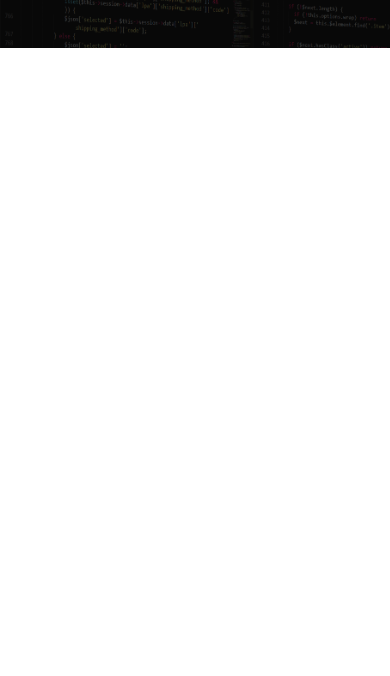
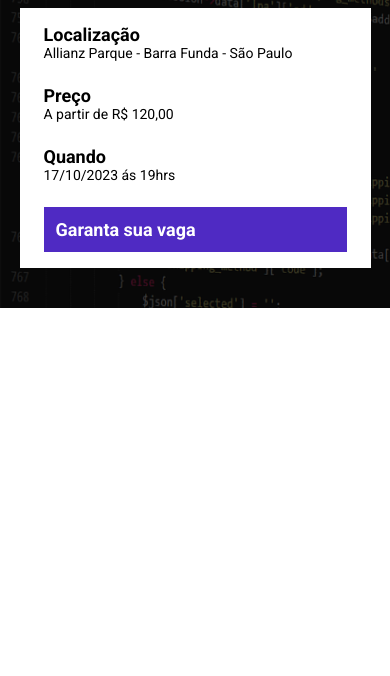
Before and after one commit to luquinhadev/ebac_tech_talk, a website built with Parcel: page src/index.html in a window 390 px wide. Shown: the part 168-844 px from the top of the page. Built offline with nearby package versions, Linux system fonts and the light colour scheme.

Commit message:
alterando o hero

```diff
--- a/src/index.html
+++ b/src/index.html
@@ -16,6 +16,25 @@
             <p class="hero__text">
                 O maior evento de tecnologia do Brasil começa em 7d 7h 17m
             </p>
+            <div class="infos-bar">
+                <ul class="infos-bar__infos">
+                    <li class="infos-bar__infos__item">
+                        <b>Localização</b>
+                        Allianz Parque - Barra Funda - São Paulo
+                    </li>
+                    <li class="infos-bar__infos__item">
+                        <b>Preço</b>
+                        A partir de R$ 120,00
+                    </li>
+                    <li class="infos-bar__infos__item">
+                        <b>Quando</b>
+                        17/10/2023 ás 19hrs
+                    </li>
+                </ul>
+                <a href="#" class="button button--primary">
+                    Garanta sua vaga
+                </a>
+            </div>
         </div>
     </header>
 
--- /dev/null
+++ b/src/styles/components/_buttons.scss
@@ -0,0 +1,23 @@
+.button {
+    padding: 12px;
+    font-size: 18px;
+    font-weight: bold;
+    text-decoration: none;
+    text-align: center;
+    white-space: nowrap;
+
+    &--primary {
+        color: #fff;
+        background-color: #4F2AC3;
+    }
+
+    @media (max-width: 640px) {
+        display: block;
+        width: 100%;
+    }
+
+    @media (max-width: 1024px) {
+        display: flex;
+        align-items: center;
+    }
+}
--- /dev/null
+++ b/src/styles/components/_infos_bar.scss
@@ -0,0 +1,39 @@
+.infos-bar {
+    padding: 16px 24px;
+    background-color: #fff;
+    display: flex;
+    justify-content: space-between;
+
+    &__infos {
+        display: flex;
+        gap: 40px;
+
+        &__item {
+            font-size: 14px;
+            color: #000;
+            b {
+                color: #000;
+                font-size: 18px;
+                display: block;
+            }
+        }
+    }
+
+    @media (max-width: 640px) {
+        display: block;
+
+        &__infos {
+            display: block;
+
+            &__item {
+                margin-bottom: 24px;
+            }
+        }
+    }
+
+    @media (max-width: 1024px) {
+        &__infos {
+            gap: 16px;
+        }
+    }
+}
--- a/src/styles/main.scss
+++ b/src/styles/main.scss
@@ -1,4 +1,6 @@
 @use 'hero';
+@use 'components/infos_bar';
+@use 'components/buttons';
 
 * {
     margin: 0;
@@ -6,6 +8,7 @@
     box-sizing: border-box;
     font-family: Roboto, sans-serif;
     color: #fff;
+    list-style: none;
 }
 
 .container {
```
